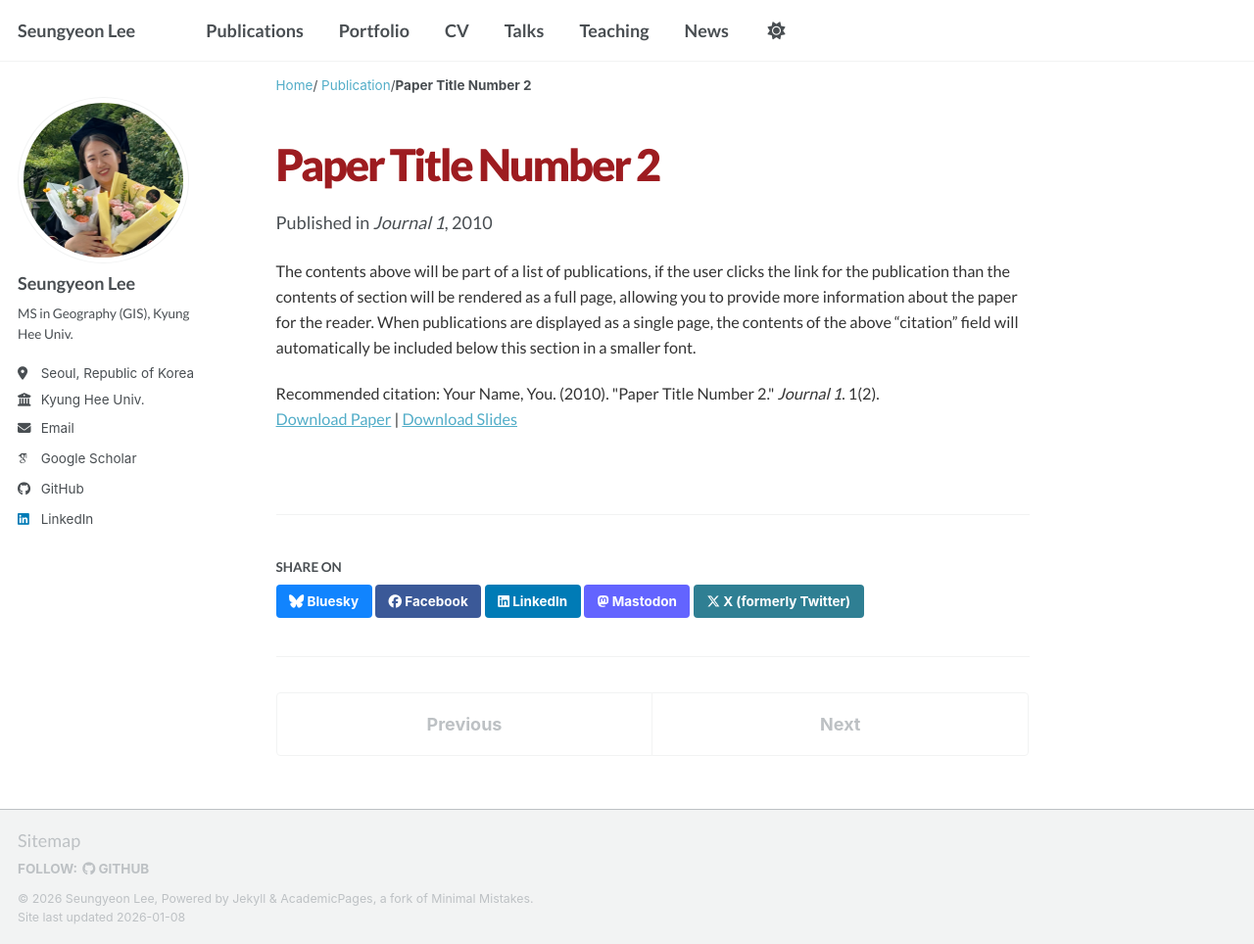
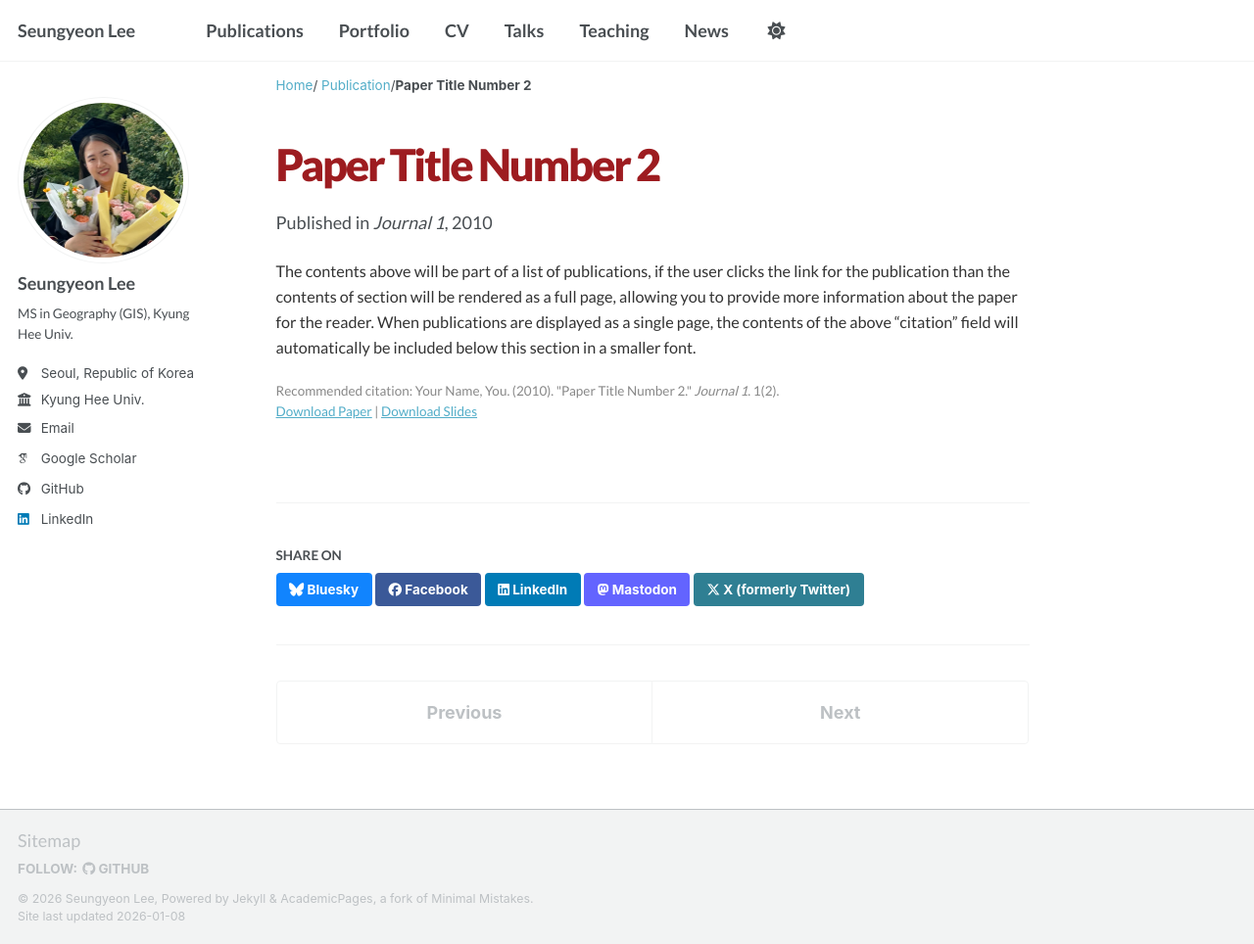
Before and after one commit to seungyeon677/seungyeon677.github.io, a Jekyll site: the page built from _publications/2010-10-01-paper-title-number-2.md, in a window 1280 px wide and 964 px high. Shown: the whole window at 98% size. Built offline with Jekyll 4.4.1, drawn with Linux system fonts in a browser that asks for light colours; some web fonts are replaced; a script bundle is joined from its source files by our own code; library files that are not in the unit come from our copies.

Commit message:
Update single.html

```diff
--- a/_layouts/single.html
+++ b/_layouts/single.html
@@ -55,29 +55,29 @@
         {{ content }}
 
         {% if page.citation and page.paperurl and page.slidesurl and page.bibtexurl %}
-          <p style="font-size: 0.75rem; color: #777; line-height: 1.4;">Recommended citation: {{ page.citation }}<br /><a href="{{ page.paperurl }}">Download Paper</a> | <a href="{{ page.slidesurl }}">Download Slides</a> | <a href="{{ page.bibtexurl }}">Download Bibtex</a></p>
+          <p style="font-size: 0.75rem !important; color: #888 !important; line-height: 1.5;">Recommended citation: {{ page.citation }}<br /><a href="{{ page.paperurl }}">Download Paper</a> | <a href="{{ page.slidesurl }}">Download Slides</a> | <a href="{{ page.bibtexurl }}">Download Bibtex</a></p>
         {% elsif page.citation and page.paperurl and page.slidesurl %}
-          <p style="font-size: 0.75rem; color: #777; line-height: 1.4;">Recommended citation: {{ page.citation }}<br /><a href="{{ page.paperurl }}">Download Paper</a> | <a href="{{ page.slidesurl }}">Download Slides</a></p>
+          <p style="font-size: 0.75rem !important; color: #888 !important; line-height: 1.5;">Recommended citation: {{ page.citation }}<br /><a href="{{ page.paperurl }}">Download Paper</a> | <a href="{{ page.slidesurl }}">Download Slides</a></p>
         {% elsif page.citation and page.paperurl and page.bibtexurl %}
-          <p style="font-size: 0.75rem; color: #777; line-height: 1.4;">Recommended citation: {{ page.citation }}<br /><a href="{{ page.paperurl }}">Download Paper</a> | <a href="{{ page.bibtexurl }}">Download Bibtex</a></p>
+          <p style="font-size: 0.75rem !important; color: #888 !important; line-height: 1.5;">Recommended citation: {{ page.citation }}<br /><a href="{{ page.paperurl }}">Download Paper</a> | <a href="{{ page.bibtexurl }}">Download Bibtex</a></p>
         {% elsif page.citation and page.paperurl %}
-          <p style="font-size: 0.75rem; color: #777; line-height: 1.4;">Recommended citation: {{ page.citation }}<br /><a href="{{ page.paperurl }}">Download Paper</a></p>
+          <p style="font-size: 0.75rem !important; color: #888 !important; line-height: 1.5;">Recommended citation: {{ page.citation }}<br /><a href="{{ page.paperurl }}">Download Paper</a></p>
         {% elsif page.citation and page.slidesurl and page.bibtexurl %}
-          <p style="font-size: 0.75rem; color: #777; line-height: 1.4;">Recommended citation: {{ page.citation }}<br /><a href="{{ page.slidesurl }}">Download Slides</a> | <a href="{{ page.bibtexurl }}">Download Bibtex</a></p>
+          <p style="font-size: 0.75rem !important; color: #888 !important; line-height: 1.5;">Recommended citation: {{ page.citation }}<br /><a href="{{ page.slidesurl }}">Download Slides</a> | <a href="{{ page.bibtexurl }}">Download Bibtex</a></p>
         {% elsif page.citation and page.slidesurl %}
-          <p style="font-size: 0.75rem; color: #777; line-height: 1.4;">Recommended citation: {{ page.citation }}<br /><a href="{{ page.slidesurl }}">Download Slides</a></p>
+          <p style="font-size: 0.75rem !important; color: #888 !important; line-height: 1.5;">Recommended citation: {{ page.citation }}<br /><a href="{{ page.slidesurl }}">Download Slides</a></p>
         {% elsif page.slidesurl and page.bibtexurl %}
-          <p style="font-size: 0.75rem; color: #777; line-height: 1.4;"><a href="{{ page.slidesurl }}">Download Slides</a> | <a href="{{ page.bibtexurl }}">Download Bibtex</a></p>
+          <p style="font-size: 0.75rem !important; color: #888 !important; line-height: 1.5;"><a href="{{ page.slidesurl }}">Download Slides</a> | <a href="{{ page.bibtexurl }}">Download Bibtex</a></p>
         {% elsif page.paperurl and page.bibtexurl %}
-          <p style="font-size: 0.75rem; color: #777; line-height: 1.4;"><a href="{{ page.paperurl }}">Download Paper</a> | <a href="{{ page.bibtexurl }}">Download Bibtex</a></p>
+          <p style="font-size: 0.75rem !important; color: #888 !important; line-height: 1.5;"><a href="{{ page.paperurl }}">Download Paper</a> | <a href="{{ page.bibtexurl }}">Download Bibtex</a></p>
         {% elsif page.citation and page.bibtexurl %}
-          <p style="font-size: 0.75rem; color: #777; line-height: 1.4;">Recommended citation: {{ page.citation }}<br /><a href="{{ page.bibtexurl }}">Download Bibtex</a></p>
+          <p style="font-size: 0.75rem !important; color: #888 !important; line-height: 1.5;">Recommended citation: {{ page.citation }}<br /><a href="{{ page.bibtexurl }}">Download Bibtex</a></p>
         {% elsif page.citation %}
-          <p style="font-size: 0.75rem; color: #777; line-height: 1.4;">Recommended citation: {{ page.citation }}</p>
+          <p style="font-size: 0.75rem !important; color: #888 !important; line-height: 1.5;">Recommended citation: {{ page.citation }}</p>
         {% elsif page.slidesurl %}
-          <p style="font-size: 0.75rem; color: #777; line-height: 1.4;"><a href="{{ page.slidesurl }}">Download Slides</a></p>
+          <p style="font-size: 0.75rem !important; color: #888 !important; line-height: 1.5;"><a href="{{ page.slidesurl }}">Download Slides</a></p>
         {% elsif page.bibtexurl %}
-          <p style="font-size: 0.75rem; color: #777; line-height: 1.4;"><a href="{{ page.bibtexurl }}">Download Bibtex</a></p>
+          <p style="font-size: 0.75rem !important; color: #888 !important; line-height: 1.5;"><a href="{{ page.bibtexurl }}">Download Bibtex</a></p>
         {% endif %}
 
         {% if page.link %}<div><a href="{{ page.link }}" class="btn">{{ site.data.ui-text[site.locale].ext_link_label | default: "Direct Link" }}</a></div>{% endif %}
```
